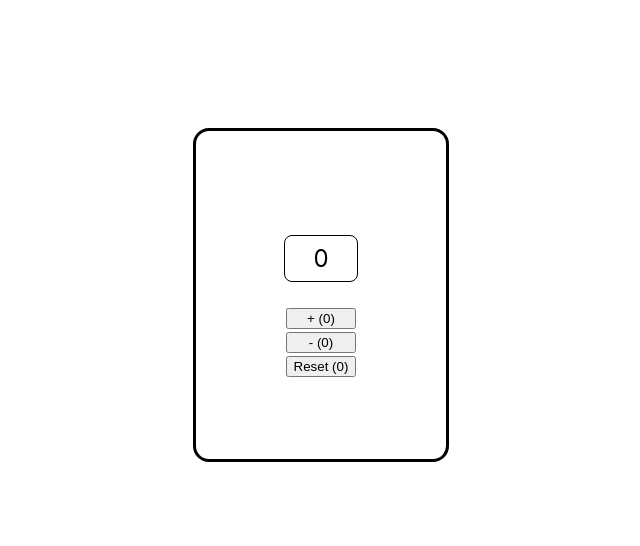
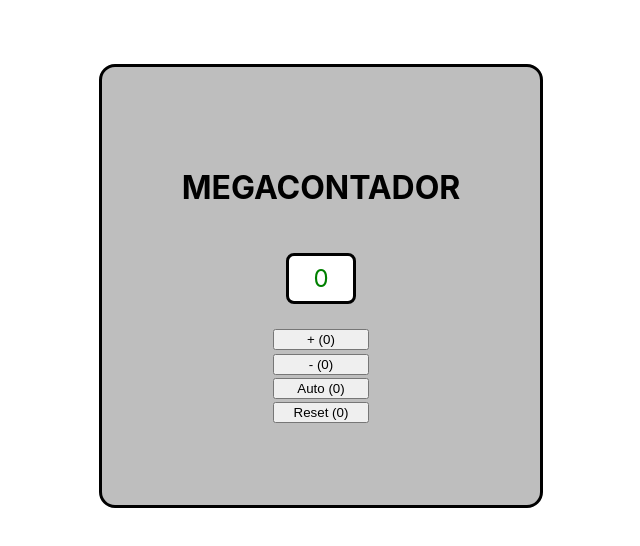
Before and after one commit to TwilightPhoenyx/megacontador, a React (Create React App) app: page / in a window 1280 px wide. Shown: the top 546 px of the page, without its empty margins (319-959 px from the left). Built offline with nearby package versions, Linux system fonts and the light colour scheme.

Commit message:
Added auto button and impoved CSS

```diff
--- a/src/App.css
+++ b/src/App.css
@@ -6,26 +6,35 @@
   display: flex;
   flex-direction: column;
   flex-wrap: wrap;
-  justify-self: center;
-  align-content: center;
   border: solid;
   border-radius: 1rem;
-  width: 100%;
-  margin-top: 10%;
-  margin-left: 40%;
-  margin-right: 40%;
+  margin-top: 5%;
   padding: 5rem;
   font-size: 1.5rem;
+  justify-content: center;
+  align-items: center;
+  background-color: rgb(190, 190, 190);
 }
 
-.counter > p {
+.counter h1 {
+  text-transform: uppercase;
+  font-size: 2rem;
+}
+
+.counter  p {
   text-align: center;
   border: solid;
   border-radius: 0.5rem;
-  border-width: 0.1rem;
+  border-width: 0.2rem;
+  width: 3rem;
   padding: 0.5rem;
+  background-color: white;
+  color:green;
+  border-color: black;
 }
 
-.counter > button {
+.counter  button {
   margin: 0.1rem;
+  width: 6rem;
+  justify-self: center;
 }
--- a/src/App.js
+++ b/src/App.js
@@ -1,9 +1,10 @@
-import { useState } from "react";
+import { useEffect, useState } from "react";
 import styles from "./App.css"
 import Button from "./components/Button";
 
 function App(){
   let [currentValue, setCurrentValue] = useState(0);
+  let [auto, setAuto] = useState(false); //para controlar q el useEfect no se inice al inicio
 
   function addition(){
     setCurrentValue(currentValue + 1);
@@ -13,15 +14,37 @@ function App(){
     setCurrentValue(currentValue - 1);
   };
 
+  function autoCount(){ //handler de auto, cambia el valor a True. La ejecutaremos al pulsar el boton
+    if (auto) {         //Si auto es true, lo cambia a false
+      setAuto (false);
+    } else {            //De lo contrario, lo cambia a true. Asi el boton Auto activa y descativa el useEffect
+      setAuto (true);
+    }
+  };
+
   function reset(){
     setCurrentValue(0);
+    setAuto (false);    //Reset también pone auto en false, para detener la ejecución del useEffect
   };
+
+
+
+  useEffect (
+    ()=>{
+      let codeClearTimeout;      //Variable para almacenar el codigo del clearTimeout para poder usarlo
+      auto && (codeClearTimeout = setTimeout(addition, 1000));  // Si auto es true se ejecuta la funcion SetTimeout
+      return ()=> clearTimeout (codeClearTimeout); //Detenemos el temporizador al destruirse el componente
+    },
+    [auto, currentValue]        //Cuando estes valores cambien, el useEffect actuara ejecutando la funcion flecha
+  )
 
   return(
     <div className="counter">
+      <h1>Megacontador</h1>
       <p>{currentValue}</p>
       <Button text="+" operation={addition}></Button>
       <Button text="-" operation={substraction}></Button>
+      <Button text="Auto" operation={autoCount}></Button>
       <Button text="Reset" operation={reset}></Button>
     </div>
   );
--- a/src/index.css
+++ b/src/index.css
@@ -10,8 +10,9 @@ body {
 #root {
   display: flex;
   flex-wrap: wrap;
-  flex-direction: row;
-  align-items: center;
+  flex-direction: column;
+  align-content: center;
+  justify-content: center;
 }
 
 code {
```
